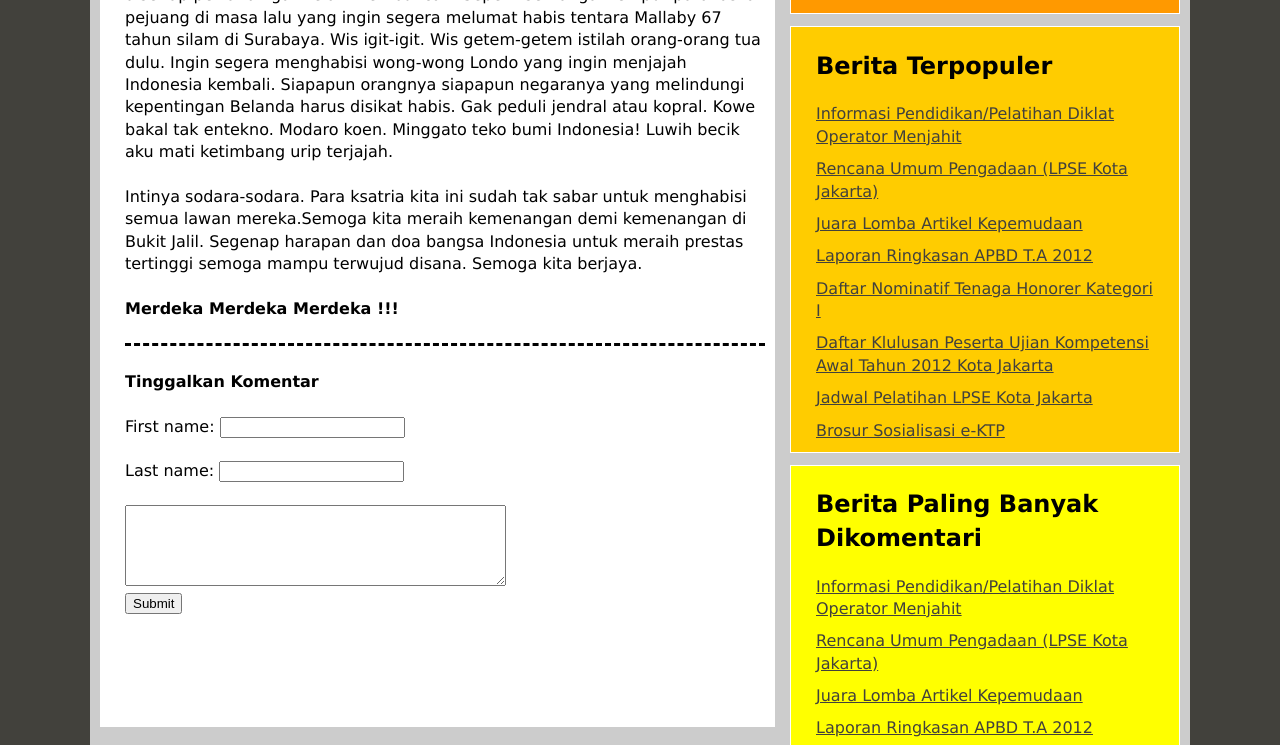
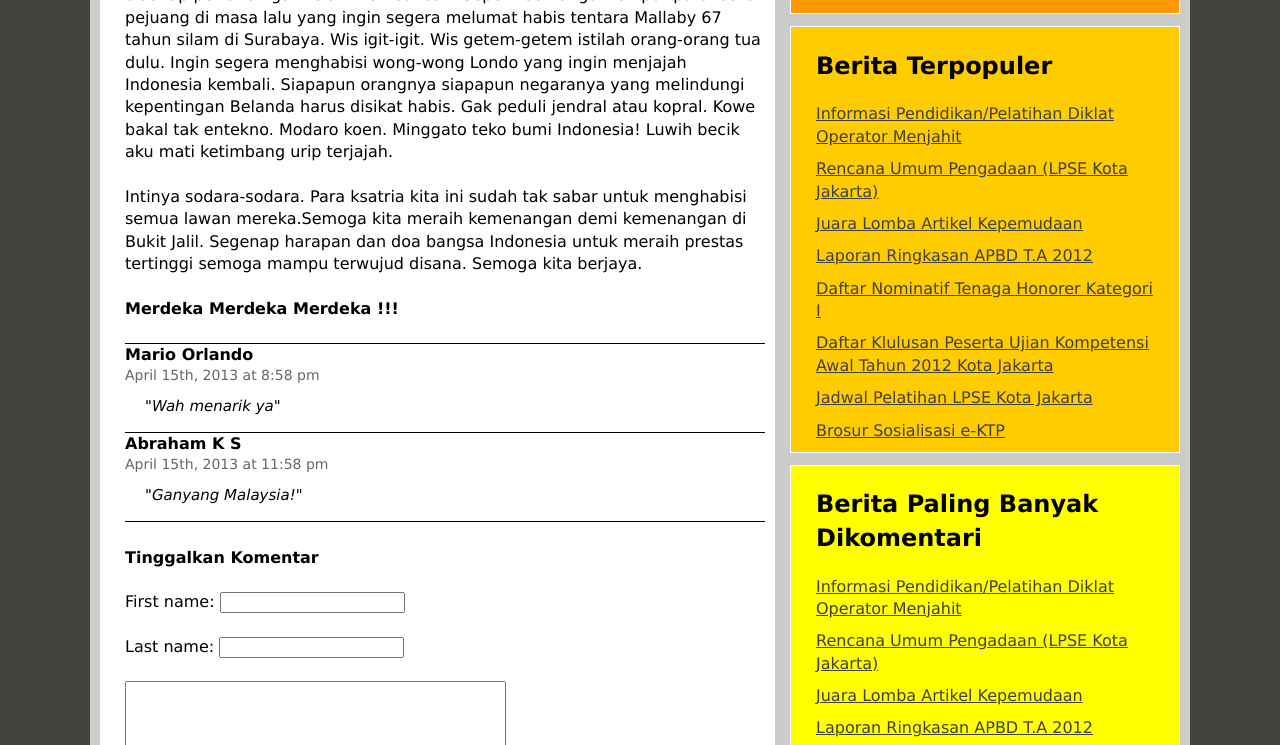
Before and after one commit to abrahamks/IF3099-IMK, a plain HTML site: page berita1.html in a window 1280 px wide. Shown: the part 850-1595 px from the top of the page. Drawn offline with Linux system fonts and the light colour scheme.

Commit message:
Komentar

```diff
--- a/berita1.html
+++ b/berita1.html
@@ -137,7 +137,7 @@ a:hover, a:active, a:focus { /* this group of selectors will give a keyboard nav
 
 .content .newsfeed {
 	width: 650px;
-	height : 1300px;
+	height : 1528px;
 	background-color: rgb(255,255,255);
 	margin-left: 10px;
 	padding-top: 15px;
@@ -168,12 +168,26 @@ a:hover, a:active, a:focus { /* this group of selectors will give a keyboard nav
 	height: auto;
 	float: left;
 	background-color: rgb(255,255,255);
-	border-bottom: dashed;
+	border-bottom: solid 1px;
 }
 
 .newsfeed .komentar {
 	background-color: rgb(255,255,255);
-	border-bottom: dashed;
+	border-bottom: solid 1px;
+	width: 640px;
+}
+
+.waktu_komentar {
+	font-size: 14px;
+	color: #666;
+}
+
+.isi_komentar {
+	font-style: italic;
+	font-size: 15px;
+	padding-top: 10px;
+	padding-left: 20px;
+	padding-bottom: 15px;
 }
 
 .newsfeed .formkomentar {
@@ -363,7 +377,34 @@ header, section, footer, aside, article, figure {
 		<br>
 		<br>
 	    </div>
+
 	    <div>
+
+	    <div class="komentar">
+	    	<div class="nama_komentator">
+	    		<b>Mario Orlando</b>
+	    	</div>
+	    	<div class="waktu_komentar">
+	    		April 15th, 2013 at 8:58 pm
+	    		<br>
+	    	</div>
+	    	<div class="isi_komentar">
+	    		"Wah menarik ya"
+	    	</div>
+		</div>
+
+		<div class="komentar">
+	    	<div class="nama_komentator">
+	    		<b>Abraham K S</b>
+	    	</div>
+	    	<div class="waktu_komentar">
+	    		April 15th, 2013 at 11:58 pm
+	    		<br>
+	    	</div>
+	    	<div class="isi_komentar">
+	    		"Ganyang Malaysia!"
+	    	</div>
+		</div>
 
 	    </div>
 	    <div class="formkomentar">
```
